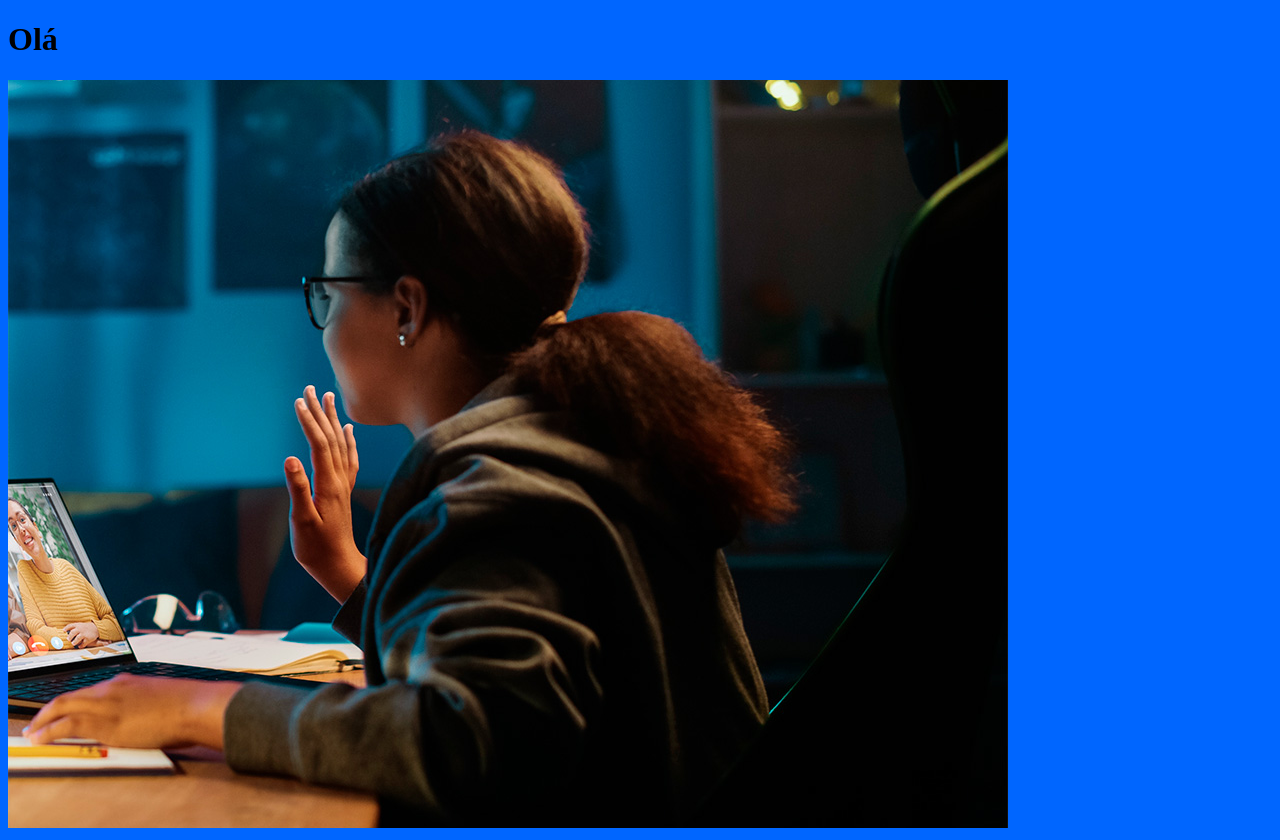
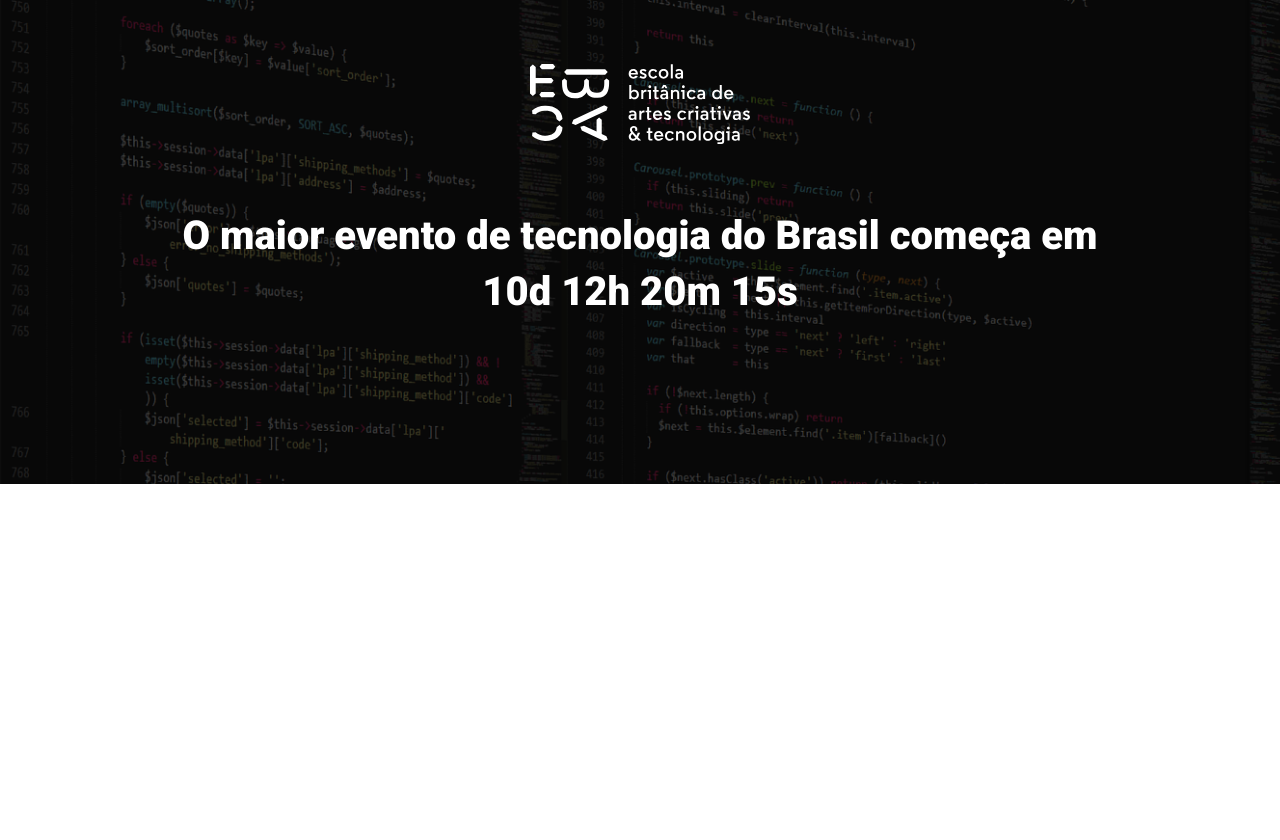
Before and after one commit to Guttoprogrammer/ebac_tech_talks, a website built with Parcel: page src/index.html in a window 1280 px wide. After the commit the page ends 800 px from the top, so only its background shows below. Built offline with nearby package versions, Linux system fonts and the light colour scheme.

Commit message:
criando o hero

```diff
--- a/src/index.html
+++ b/src/index.html
@@ -1,14 +1,21 @@
 <!DOCTYPE html>
-<html lang="en">
+<html lang="pt-br">
 <head>
     <meta charset="UTF-8">
     <meta name="viewport" content="width=h1, initial-scale=1.0">
     <title>Document</title>
     <link rel="stylesheet" href="styles/main.scss">
+    <link rel="preconnect" href="https://fonts.googleapis.com">
+    <link rel="preconnect" href="https://fonts.gstatic.com" crossorigin>
+    <link href="https://fonts.googleapis.com/css2?family=Roboto:ital,wght@0,100..900;1,100..900&display=swap" rel="stylesheet">
 </head>
 <body>
-    <h1>Olá</h1>
-    <img src="./images/backend.png" alt="">
+    <header class="hero">
+        <div class="container">
+            <img class="hero__logo" src="./images/ebac_logo.svg" alt="">
+            <p class="hero__text">O maior evento de tecnologia do Brasil começa em 10d 12h 20m 15s</p>
+        </div>
+    </header>
     <script src="scripts/main.js"></script>
 </body>
 </html>
--- /dev/null
+++ b/src/styles/_hero.scss
@@ -0,0 +1,49 @@
+.hero{
+    padding-top: 64px;
+    padding-bottom: 100px;
+    background-image: url(../images/fundo.png);
+    background-repeat: no-repeat;
+    background-size: cover;
+    position: relative;
+    .container{
+        position: relative;
+    }
+    &:before{
+        position: absolute;
+        top: 0;
+        left: 0;
+        width: 100%;
+        height: 100%;
+        background-color: #000;
+        content: '';
+        opacity: .7;
+    }
+    &__text{
+        margin-top: 64px;
+        margin-bottom:64px;
+        font-size: 40px;
+        line-height: 56px;
+
+        font-weight: 1000;
+        text-align: center;
+    }
+
+    &__logo{
+        display: block;
+        margin: 0 auto;
+        height: 80px;
+    }
+
+    @media (max-width:640px){
+        padding: 40px 0;
+        &__logo{
+            height: 40px;
+        }
+
+        &__text{
+            font-size: 22px;
+            line-height: 24px;
+            margin: 24px 0;
+        }
+    }
+}
--- a/src/styles/main.scss
+++ b/src/styles/main.scss
@@ -1,3 +1,22 @@
-body{
-    background: rgb(0, 102, 255);
+@use 'hero';
+
+*{
+    margin: 0;
+    padding: 0;
+    box-sizing: border-box;
+    font-family: Roboto, sans serif;
+    color: #fff;
 }
+
+.container{
+    max-width: 960px;
+    width: 100%;
+    margin: 0 auto;
+
+    @media (max-width: 640px){
+        max-width: 80%;
+    }
+    @media (max-width: 1024px){
+        max-width: 90%;
+}
+}
```
